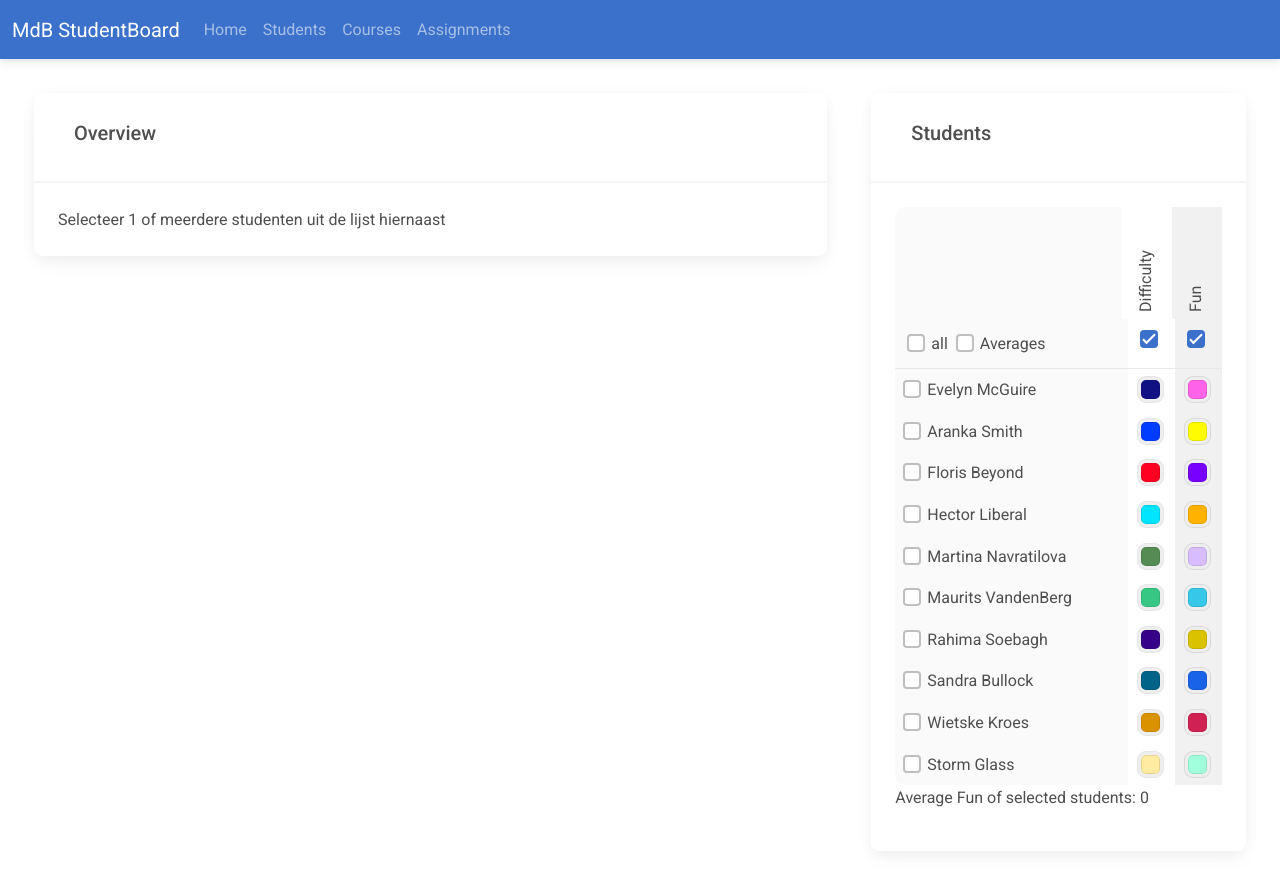
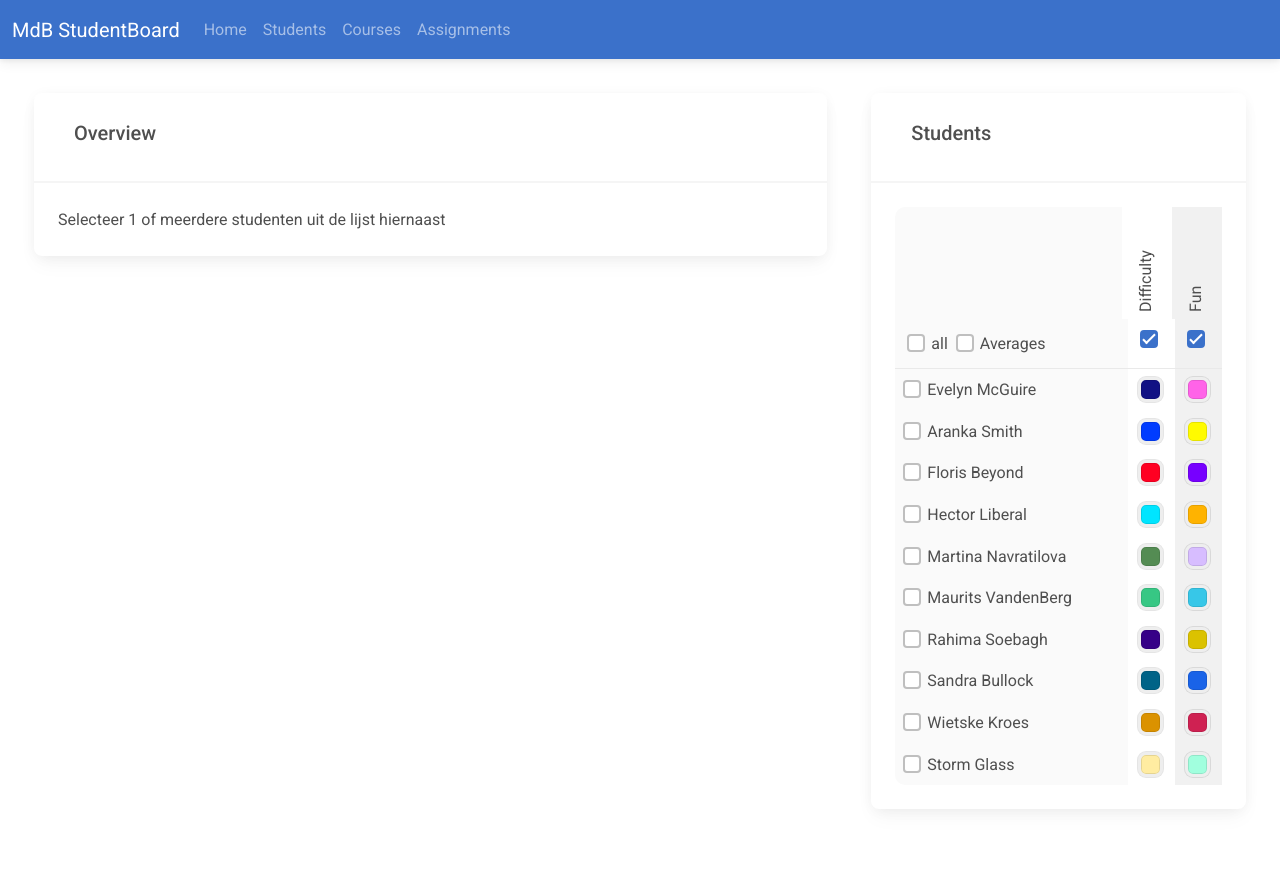
Before and after one commit to Wolk9/student_overview, a React (Create React App) app: page / in a window 1280 px wide. After the commit the page ends 843 px from the top, so only its background shows below. Built offline with nearby package versions, Linux system fonts and the light colour scheme; data requests are answered from the project's data file.

Commit message:
Rebuild SelectedStudent logics

```diff
--- a/src/App.js
+++ b/src/App.js
@@ -267,7 +267,7 @@ const App = () => {
   };
 
   const isStudentChecked = (e) => {
-    const checked = selectedStudentsList.some((s) => s === e.id);
+    const checked = selectedStudentsList.some((s) => s + 1 === e.id);
     // console.log(e, checked);
     return checked;
   };
--- a/src/features/overview/Overview.js
+++ b/src/features/overview/Overview.js
@@ -7,6 +7,7 @@ import {} from "../ui/uiSlice";
 import { StudentCard } from "../students/StudentCard";
 import { SelectorCard } from "./SelectorCard";
 import { useDispatch } from "react-redux";
+import { useEffect } from "react";
 
 const Overview = ({
   courses,
@@ -172,16 +173,17 @@ const Overview = ({
 
     const averageFunNumberPerStudent = divideArray(funNumbers, courses.length);
 
+    const avarageFunOfAllSelectedStudents =
+      Math.round(
+        (sumOfFunNumbersOfAllSelectedStudents /
+          selectedStudentsList.length /
+          courses.length +
+          Number.EPSILON) *
+          100
+      ) / 100;
+
     dispatch(
-      setAvarageFunOfAllSelectedStudents(
-        Math.round(
-          (sumOfFunNumbersOfAllSelectedStudents /
-            selectedStudentsList.length /
-            courses.length +
-            Number.EPSILON) *
-            100
-        ) / 100
-      )
+      setAvarageFunOfAllSelectedStudents(avarageFunOfAllSelectedStudents)
     );
 
     console.log(
--- a/src/features/overview/SelectorCard.js
+++ b/src/features/overview/SelectorCard.js
@@ -161,10 +161,10 @@ export const SelectorCard = ({
               </div>
             ))}
           </div>
-          <p>
+          {/* <p>
             Average Fun of selected students:{" "}
             {avarageFunNumberOfAllSelectedStudents}
-          </p>
+          </p> */}
         </div>
       </div>
     </div>
--- a/src/features/ui/uiSlice.js
+++ b/src/features/ui/uiSlice.js
@@ -95,10 +95,16 @@ const uiSlice = createSlice({
       // } else {
       //   //als index !== -1 staat hij wel in de lijst en moet de student er uit.
       // }
-      return {
-        ...state,
-        selectedStudentsList: [...state.selectedStudentsList, action.payload],
-      };
+      const isInList = state.selectedStudentsList.includes(action.payload);
+      console.log("isInList", isInList);
+      if (!isInList) {
+        return {
+          ...state,
+          selectedStudentsList: [...state.selectedStudentsList, action.payload],
+        };
+      } else {
+        return state;
+      }
     },
     removeFromSelectedStudentsList(state, action) {
       // TODO: rewrite removeFromSelectedStudentsList and related action dispatches to store only indexes of selected students
```
